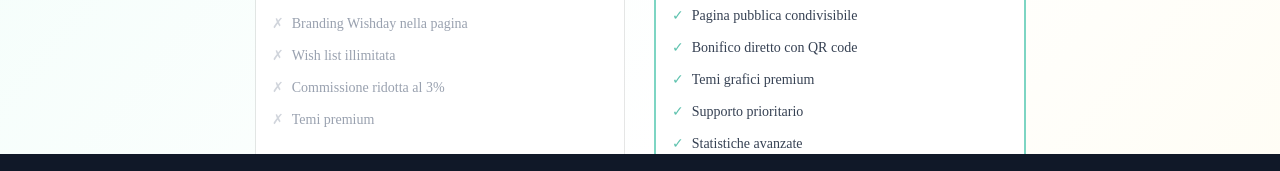
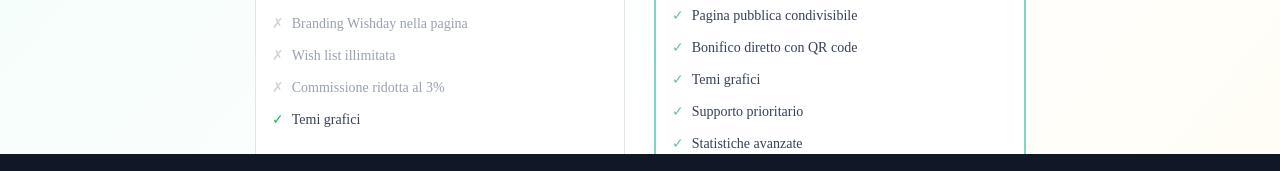
Before and after one commit to claudiospera/wishday, a Next.js app: page /pricing in a window 1280 px wide. Shown: the part 574-745 px from the top of the page. Built offline with nearby package versions, Linux system fonts and the light colour scheme; a web font is replaced by a local one.

Commit message:
fix: mark graphic themes as available for free plan on pricing page

```diff
--- a/app/pricing/page.tsx
+++ b/app/pricing/page.tsx
@@ -50,7 +50,7 @@ export default function PricingPage() {
                   { label: 'Branding Wishday nella pagina', ok: false },
                   { label: 'Wish list illimitata', ok: false },
                   { label: 'Commissione ridotta al 3%', ok: false },
-                  { label: 'Temi premium', ok: false },
+                  { label: 'Temi grafici', ok: true },
                 ].map((f) => (
                   <li key={f.label} className="flex items-start gap-2 text-sm">
                     <span className={f.ok ? 'text-green-500' : 'text-gray-300'}>
@@ -102,7 +102,7 @@ export default function PricingPage() {
                   { label: 'Nessun branding Wishday', ok: true },
                   { label: 'Pagina pubblica condivisibile', ok: true },
                   { label: 'Bonifico diretto con QR code', ok: true },
-                  { label: 'Temi grafici premium', ok: true },
+                  { label: 'Temi grafici', ok: true },
                   { label: 'Supporto prioritario', ok: true },
                   { label: 'Statistiche avanzate', ok: true },
                 ].map((f) => (
```
